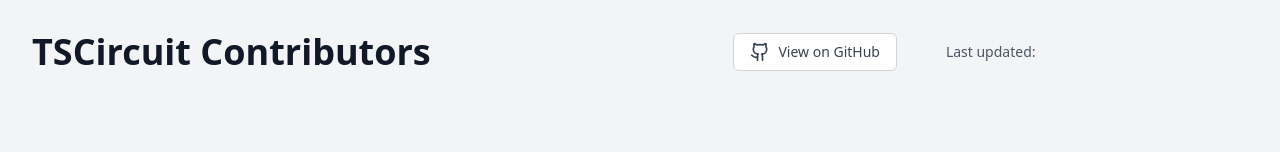
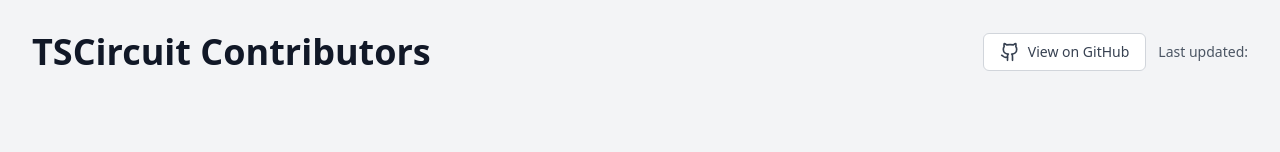
Before and after one commit to tscircuit/contribution-tracker, a React (Vite) app in the folder frontend/: page / in a window 1280 px wide. Shown: the top 152 px of the page. Built offline with nearby package versions, Linux system fonts and the light colour scheme; no server answers.

Commit message:
Update App.tsx

```diff
--- a/frontend/src/App.tsx
+++ b/frontend/src/App.tsx
@@ -23,12 +23,12 @@
           <h1 className="text-3xl sm:text-4xl font-bold text-gray-900">
             TSCircuit Contributors
           </h1>
-          <div className="grid grid-cols-1 md:grid-cols-3 place-items-center items-center gap-3 mt-2 sm:mt-0">
+          <div className="grid grid-cols-1 md:flex place-items-center md:items-center gap-3 mt-2 sm:mt-0">
             <a
               href="https://github.com/tscircuit/contribution-tracker"
               target="_blank"
               rel="noopener noreferrer"
-              className="inline-flex items-center justify-center gap-2 px-4 py-2 text-sm font-medium text-gray-700 bg-white border border-gray-300 rounded-md hover:bg-gray-50 transition-colors w-full"
+              className="inline-flex items-center justify-center gap-2 px-4 py-2 text-sm font-medium text-gray-700 bg-white border border-gray-300 rounded-md hover:bg-gray-50 transition-colors w-full sm:w-auto"
             >
               <GithubIcon className="w-5 h-5" />
               View on GitHub
```
